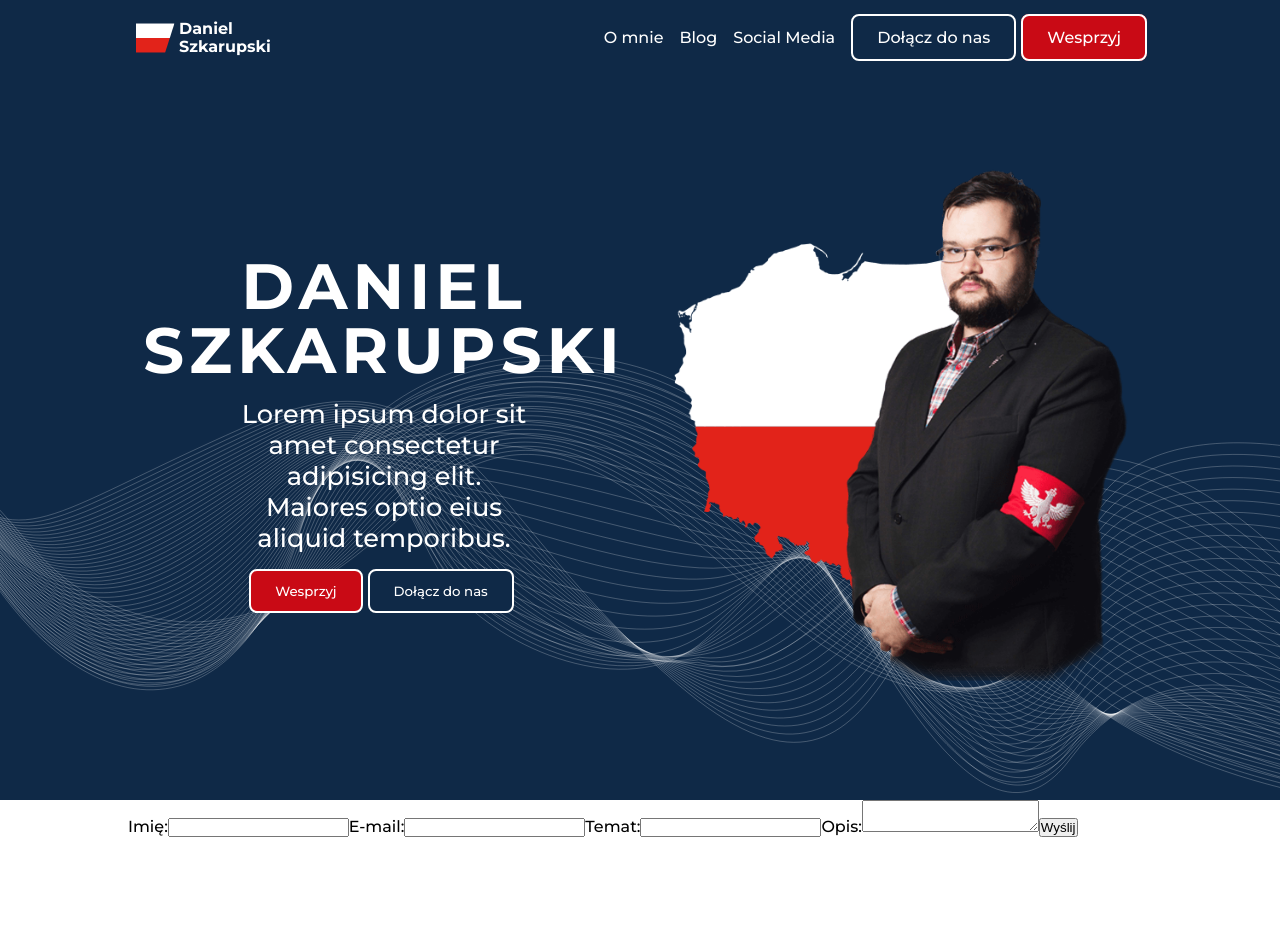
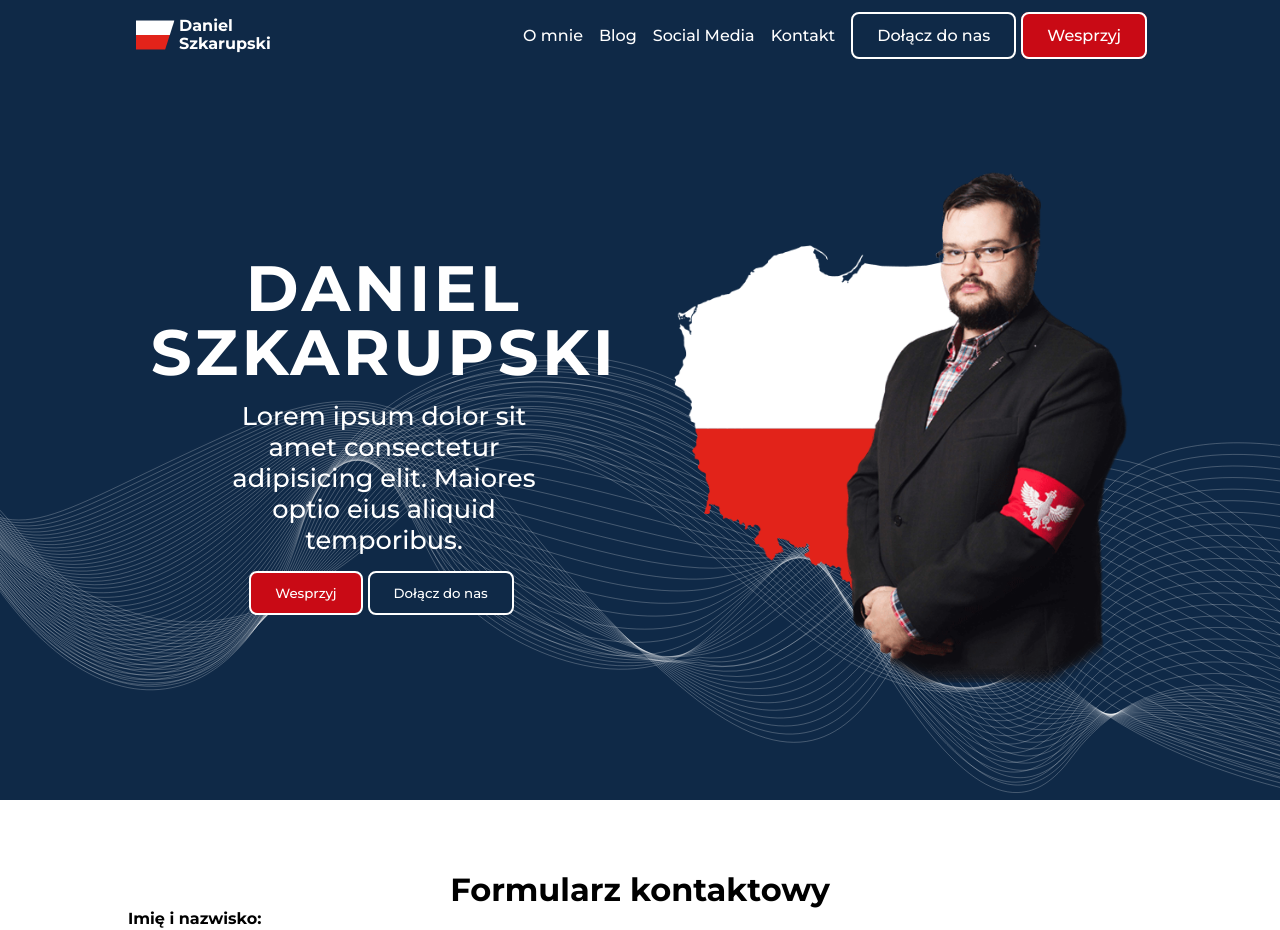
Before and after one commit to WitWitWitek/daniel-szkarupski-website, a Next.js app: page / in a window 1280 px wide. Shown: the top 930 px of the page. Before the commit the page ends 837 px from the top, so only its background shows below. Built offline with nearby package versions, Linux system fonts and the light colour scheme.

Commit message:
contact form added

```diff
--- /dev/null
+++ b/src/app/components/ContactForm/ContactForm.module.scss
@@ -0,0 +1,76 @@
+@use '../../styles/variables' as *;
+@use '../../styles/buttons' as *;
+@use '../../styles/breakpoints' as *;
+@use '../../styles//paddings' as *;
+
+.contact-form {
+    background-color: $white;
+    width: 100%;
+    min-height: 100vh;
+    @include section-padding;
+
+    &__heading {
+        text-align: center;
+        font-size: 2rem;
+    }
+
+    &__form {
+        width: 100%;
+        height: 80%;
+        display: flex;
+        flex-direction: column;
+        gap: 0.75rem;
+    }
+
+    &__label {
+        font-family: inherit;
+        font-weight: 700;
+
+    }
+
+    &__input, &__textarea {
+        display: block;
+        max-width: 100%;
+        min-width: 100%;
+        outline-color: $red;
+        border-radius: 1rem;
+        border: 1px solid $mainBlue;
+        padding: 0.5rem 1rem;
+        margin-top: 0.25rem;
+    }
+
+    &__textarea {
+        height: 10rem;
+        resize: none;
+    }
+
+    &__button {
+        @include btn-cta;
+        margin: unset;
+    }
+
+    &__success {
+        margin: 1.5rem 0;
+        display: flex;
+        justify-content: center;
+        align-items: center;
+        text-align: center;
+        p {
+            background-color: green;
+            border-radius: 50%;
+            width: 3rem;
+            height: 3rem;
+            display: grid;
+            align-content: center;
+            color: $white;
+            margin-right: 1rem;
+        }
+    }
+
+    &__error {
+        @extend .contact-form__success;
+       p {
+            background-color: $red;
+        }
+    }
+}
--- a/src/app/components/ContactForm/ContactForm.tsx
+++ b/src/app/components/ContactForm/ContactForm.tsx
@@ -1,7 +1,7 @@
 "use client"
 import React, { useEffect, useState } from 'react';
 import useContactForm from '../../hooks/useContactForm';
-
+import styles from './ContactForm.module.scss'
 export interface FormContent {
   name: string,
   email: string,
@@ -40,9 +40,11 @@ export default function ContactForm() {
   }, [isSuccess]);
 
   return (
-    <form onSubmit={onFormSubmission} className="contact-form">
-      <label className="contact-form__label" htmlFor="name">
-        Imię:
+    <section className={styles["contact-form"]}>
+      <h2 id='kontakt' className={styles["contact-form__heading"]}>Formularz kontaktowy</h2>
+      <form onSubmit={onFormSubmission} className={styles["contact-form__form"]}>
+        <label htmlFor="name" className={styles["contact-form__label"]}>
+          Imię i nazwisko:
           <input
             id="name"
             name="name"
@@ -50,11 +52,11 @@ export default function ContactForm() {
             maxLength={50}
             onChange={onFormChange}
             value={formContent.name}
-          className="contact-form__input"
+            className={styles["contact-form__input"]}
             required
           />
         </label>
-      <label className="contact-form__label" htmlFor="email">
+        <label htmlFor="email" className={styles["contact-form__label"]}>
           E-mail:
           <input
             id="email"
@@ -63,12 +65,12 @@ export default function ContactForm() {
             maxLength={50}
             onChange={onFormChange}
             value={formContent.email}
-          className="contact-form__input"
+            className={styles["contact-form__input"]}
             required
           />
         </label>
 
-      <label className="contact-form__label" htmlFor="subject">
+        <label htmlFor="subject" className={styles["contact-form__label"]}>
           Temat:
           <input
             id="subject"
@@ -77,12 +79,12 @@ export default function ContactForm() {
             maxLength={50}
             onChange={onFormChange}
             value={formContent.subject}
-          className="contact-form__input"
+            className={styles["contact-form__input"]}
             required
           />
         </label>
 
-      <label className="contact-form__label" htmlFor="text">
+        <label htmlFor="text" className={styles["contact-form__label"]}>
           Opis:
           <textarea
             id="text"
@@ -90,30 +92,31 @@ export default function ContactForm() {
             maxLength={500}
             onChange={onFormChange}
             value={formContent.text}
-          className="contact-form__textarea"
+            className={styles["contact-form__textarea"]}
             required
           />
         </label>
 
         <button
           type="submit"
-        className="contact-form__button"
           disabled={isLoading}
+          className={styles["contact-form__button"]}
         >
-        {!isLoading ? 'Wyślij' : <p className="contact-form__spinner" />}
+          {!isLoading ? 'Wyślij' : 'Wysyłam...'}
         </button>
         {isSuccess && !isError && (
-        <div className="contact-form__success">
+          <div className={styles["contact-form__success"]}>
             <p>✓</p>
             <div>Wysłano poprawnie</div>
           </div>
         )}
         {!isSuccess && isError && (
-        <div className="contact-form__error">
+          <div className={styles["contact-form__error"]}>
             <p>X</p>
             <div>Błąd wysyłania forumlarza</div>
           </div>
         )}
       </form>
+    </section>
   );
 }
--- a/src/app/components/HomeBanner/HomeBanner.module.scss
+++ b/src/app/components/HomeBanner/HomeBanner.module.scss
@@ -1,13 +1,14 @@
 @use '../../styles/variables' as *;
 @use '../../styles/buttons' as *;
 @use '../../styles/breakpoints' as *;
+@use '../../styles/paddings' as *;
 
 .banner {
     background-color: $mainBlue;
     width: 100%;
     height: 100vh;
     padding: 0 10px;
-    padding-top: $paddingSectionTop;
+    @include section-padding;
     color: $white;
     display: grid;
     grid-template-columns: 1fr;
@@ -23,15 +24,12 @@
         display: flex;
         align-items: center;
         flex-direction: column;
-        & > :nth-child(n) {
-            margin-top: 0.75rem;
-        }
-
+        justify-content: space-evenly;
         h1 {
             font-weight: 700;
             font-size: 1.8rem;
             text-transform: uppercase;
-            letter-spacing: 5px;
+            letter-spacing: 3.5px;
             text-align: center;
         }
 
@@ -70,16 +68,12 @@
         background-size: 200%;
         background-position: bottom;
         &__header {
-            & > :nth-child(n) {
-                margin-top: 1rem;
-            }
-
             h1 {
                 font-size: 2.5rem;
             }
 
             p {
-                width: 90%;
+                width: 100%;
             }
         }
 
@@ -87,7 +81,8 @@
             width: 100%;
             aspect-ratio: 1 / 1;
             max-height: 90%;
-            max-width: 350px;
+            max-width: 288px;
+            align-self: flex-end;
         }
     }
 }
--- a/src/app/components/Navbar/NavLarge/NavLarge.tsx
+++ b/src/app/components/Navbar/NavLarge/NavLarge.tsx
@@ -8,6 +8,7 @@ export default function NavLarge() {
         <Link href='/' className={styles["navbar__link"]} >O mnie</Link>
         <Link href='/' className={styles["navbar__link"]} >Blog</Link>
         <Link href='/' className={styles["navbar__link"]} >Social Media</Link>
+        <a href='/#kontakt' className={styles["navbar__link"]} >Kontakt</a>
       </div>
       <div>
         <Link href='/' className={styles["navbar__join-btn"]}>Dołącz do nas</Link>
--- a/src/app/components/Navbar/NavSmall/NavSmall.tsx
+++ b/src/app/components/Navbar/NavSmall/NavSmall.tsx
@@ -17,6 +17,7 @@ export default function NavSmall() {
         <Link href='/' className={styles["navbar__menu-link"]}>O mnie</Link>
         <Link href='/' className={styles["navbar__menu-link"]}>Blog</Link>
         <Link href='/' className={styles["navbar__menu-link"]}>Social Media</Link>
+        <a href='/#kontakt' className={styles["navbar__menu-link"]}>Kontakt</a>
         <Link href='/' className={styles["navbar__menu-link"]}>Dołącz do nas</Link>
         <Link href='/' className={styles["navbar__menu-link"]}>Wesprzyj</Link>
       </div>
--- a/src/app/components/Navbar/Navbars.module.scss
+++ b/src/app/components/Navbar/Navbars.module.scss
@@ -1,6 +1,7 @@
 @use '../../styles/variables' as *;
 @use '../../styles/buttons' as *;
 @use '../../styles/breakpoints' as *;
+@use '../../styles/paddings' as *;
 
 .navbar {
     background-color: $mainBlue;
@@ -11,7 +12,8 @@
     display: flex;
     justify-content: space-between;
     align-items: center;
-    height: 75px;
+    height: $paddingSectionTop;
+    @include nav-padding;
 
 
     &__link {
--- a/src/app/globals.scss
+++ b/src/app/globals.scss
@@ -1,5 +1,7 @@
 @use './styles/variables' as *;
 @use './styles/breakpoints' as *;
+@use './styles/paddings' as *;
+@use './styles/buttons' as *;
 @import url('https://fonts.googleapis.com/css2?family=Montserrat:wght@300;500;700&display=swap');
 
 * {
@@ -11,6 +13,8 @@
 :root {
   font-family: $fontFamily;
   font-size: $fontSize;
+  scroll-behavior: smooth;
+  scroll-padding-top: $paddingSectionTop;
 }
 
 body {
@@ -19,26 +23,8 @@ body {
   min-height: 100vh;
 }
 
-body > :nth-child(n) {
-  padding: 0 1rem;
-}
-
-body > :nth-child(2) {
-  padding-top: $paddingSectionTop;
-}
-
 .form {
   background-color: #fff;
   width: 100%;
   height: 100vh;
 }
-
-@include xs {
-  body > :nth-child(n) {
-    padding: 0 10%;
-  }
-
-  body > :nth-child(2) {
-    padding-top: $paddingSectionTop;
-  }
-}
--- a/src/app/lib/nodemailer.ts
+++ b/src/app/lib/nodemailer.ts
@@ -1,9 +1,11 @@
 import nodemailer from 'nodemailer';
 
-const transporter = nodemailer.createTransport({
-  service: 'gmail',
+export const transporter = nodemailer.createTransport({
+  host: process.env.EMAIL_IP,
+  port: 465,
+  secure: true,
   auth: {
-    user: process.env.EMAIL,
+    user: process.env.EMAIL_USER,
     pass: process.env.EMAIL_PASSWORD,
   },
   tls: {
--- a/src/app/styles/_buttons.scss
+++ b/src/app/styles/_buttons.scss
@@ -19,6 +19,12 @@
     background-color: $bgc;
     text-decoration: none;
     &:hover {
+        background-color: $fcolor;
+        color: $bgc;
+        border: 2px $bgc solid;
+    }
+
+    &:disabled {
         background-color: $fcolor;
         color: $bgc;
         border: 2px $bgc solid;
--- /dev/null
+++ b/src/app/styles/_paddings.scss
@@ -0,0 +1,18 @@
+@use './breakpoints' as *;
+@use './variables' as *;
+
+@mixin section-padding {
+    padding: $paddingSectionTop 1rem 1rem;
+
+    @include xs {
+        padding: $paddingSectionTop 10% 1rem;
+    }
+}
+
+@mixin nav-padding {
+    padding: 0 1rem;
+
+    @include xs {
+        padding: 0 10%;
+    }
+}
--- a/src/app/styles/_variables.scss
+++ b/src/app/styles/_variables.scss
@@ -2,7 +2,7 @@ $white: #ffffff;
 $red: #c90a15;
 $mainBlue: #0f2947;
 
-$paddingSectionTop: 50px;
+$paddingSectionTop: 70px;
 
 $fontFamily: 'Montserrat', sans-serif;
 $fontSize: 16px;
```
Lines whose indentation alone changed are shown as unchanged.
